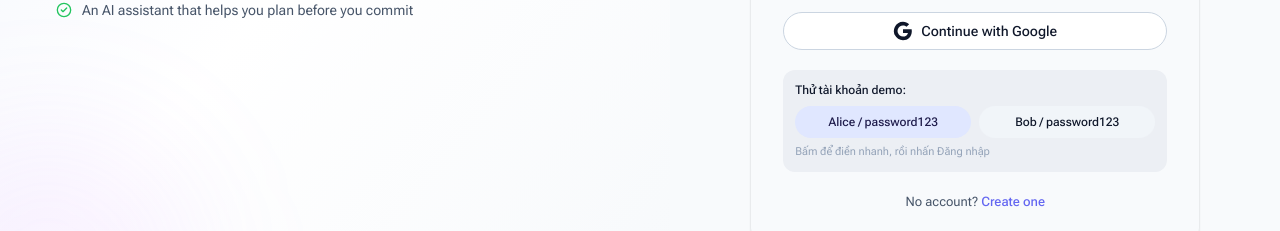
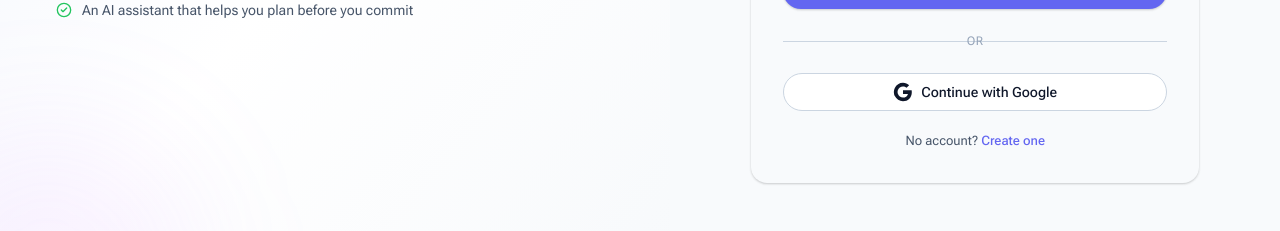
Before and after one commit to imtarget05/Taskflow, a React (Vite) app in the folder client/: page /login in a window 1280 px wide. Shown: the part 477-708 px from the top of the page. Built offline with nearby package versions, Linux system fonts and the light colour scheme; no server answers; a web font is replaced by a local one.

Commit message:
fix(client): ẩn khối tài khoản demo trên trang Login

```diff
--- a/client/src/pages/LoginPage.tsx
+++ b/client/src/pages/LoginPage.tsx
@@ -38,17 +38,6 @@ export default function LoginPage() {
       void navigate('/dashboard', { replace: true });
     }
   }, [searchParams, toast, navigate]);
-
-  function fillDemo(account: 'alice' | 'bob') {
-    if (account === 'alice') {
-      setEmail('alice@taskflow.dev');
-      setPassword('password123');
-    } else {
-      setEmail('bob@taskflow.dev');
-      setPassword('password123');
-    }
-    setError('');
-  }
 
   async function handleSubmit(e: FormEvent) {
     e.preventDefault();
@@ -114,15 +103,6 @@ export default function LoginPage() {
 
       <GoogleSignIn />
 
-      <div className="mt-5 rounded-[12px] bg-surfaceContainerHigh p-3">
-        <p className="text-xs font-medium text-ink">Thử tài khoản demo:</p>
-        <div className="mt-2 flex gap-2">
-          <button type="button" onClick={() => fillDemo('alice')} className="flex-1 rounded-full bg-primaryContainer px-3 py-2 text-xs font-medium text-onPrimaryContainer hover:opacity-90">Alice / password123</button>
-          <button type="button" onClick={() => fillDemo('bob')} className="flex-1 rounded-full bg-secondaryContainer px-3 py-2 text-xs font-medium text-onSecondaryContainer hover:opacity-90">Bob / password123</button>
-        </div>
-        <p className="mt-1.5 text-[11px] text-ink-muted">Bấm để điền nhanh, rồi nhấn Đăng nhập</p>
-      </div>
-
       <p className="mt-5 text-center type-caption text-ink-secondary">
         No account?{' '}
         <Link to="/register" className="font-medium text-accent hover:underline">Create one</Link>
```
